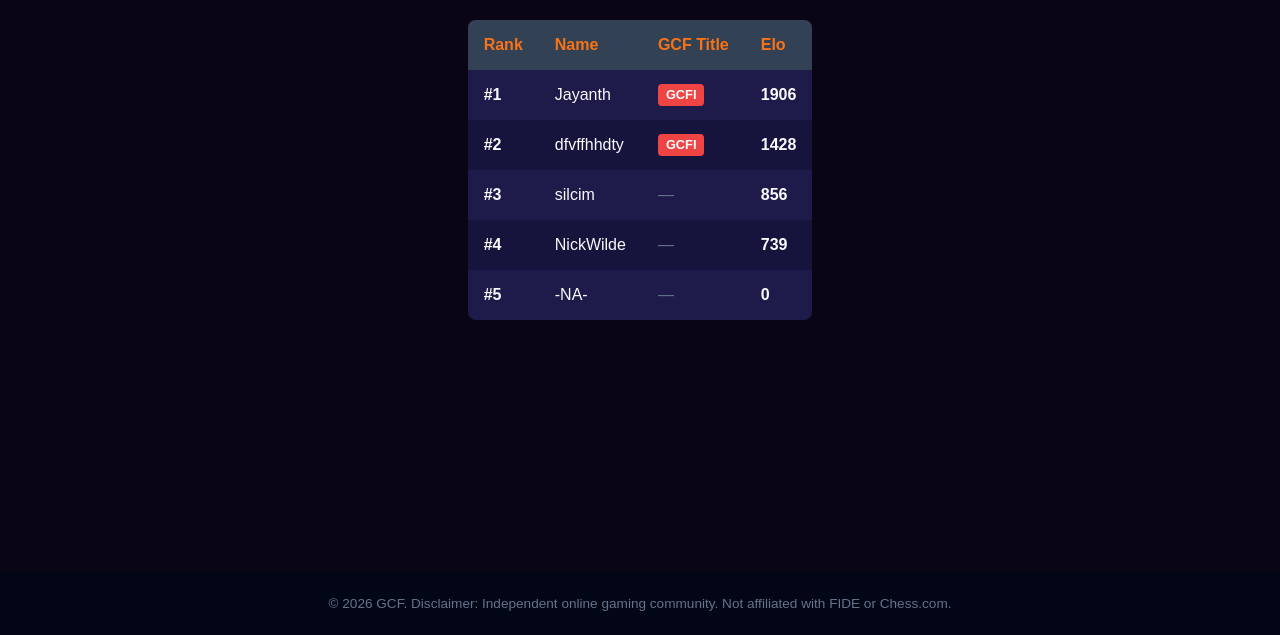
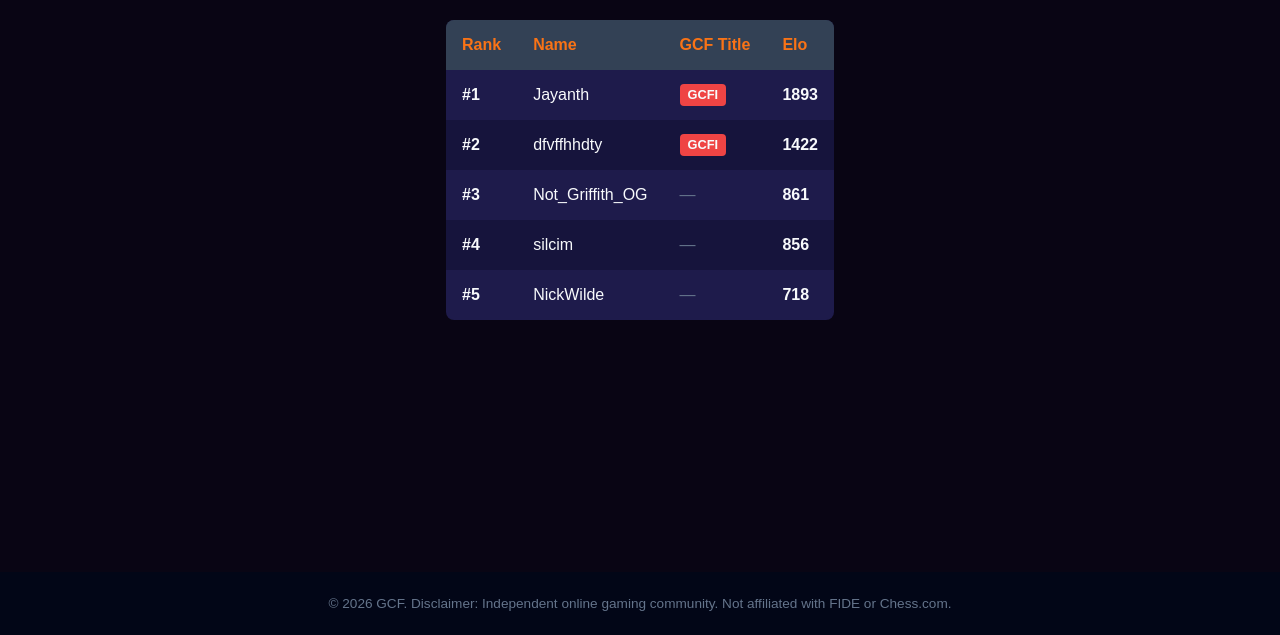
Before and after one commit to NickWilde-ztpt/ChessFederation, a plain HTML site: page ChessFederation/leaderboard.html in a window 1280 px wide. Shown: the part 165-800 px from the top of the page. Drawn offline with Linux system fonts and the light colour scheme.

Commit message:
Update leaderboard.html

```diff
--- a/ChessFederation/leaderboard.html
+++ b/ChessFederation/leaderboard.html
@@ -64,11 +64,11 @@ sa<!DOCTYPE html>
     <script>
         // Synchronized object fields to track Elo instead of points
         const players = [
-            { rank: 1, username: "Jayanth", title: "GCFI", elo: 1906 },
-            { rank: 2, username: "dfvffhhdty", title: "GCFI", elo: 1428 },
-            { rank: 3, username: "silcim", title: "-", elo: 856 },
-            { rank: 4, username: "NickWilde", title: "-", elo: 739 },
-            { rank: 5, username: "-NA-", title: "-", elo: 0 }
+            { rank: 1, username: "Jayanth", title: "GCFI", elo: 1893 },
+            { rank: 2, username: "dfvffhhdty", title: "GCFI", elo: 1422 },
+            { rank: 3, username: "Not_Griffith_OG", title: "-", elo: 861 },
+            { rank: 4, username: "silcim", title: "-", elo: 856 },
+            { rank: 5, username: "NickWilde", title: "-", elo: 718 }
         ];
         function loadLeaderboard() {
             const tbody = document.getElementById("leaderboard-data");
```
